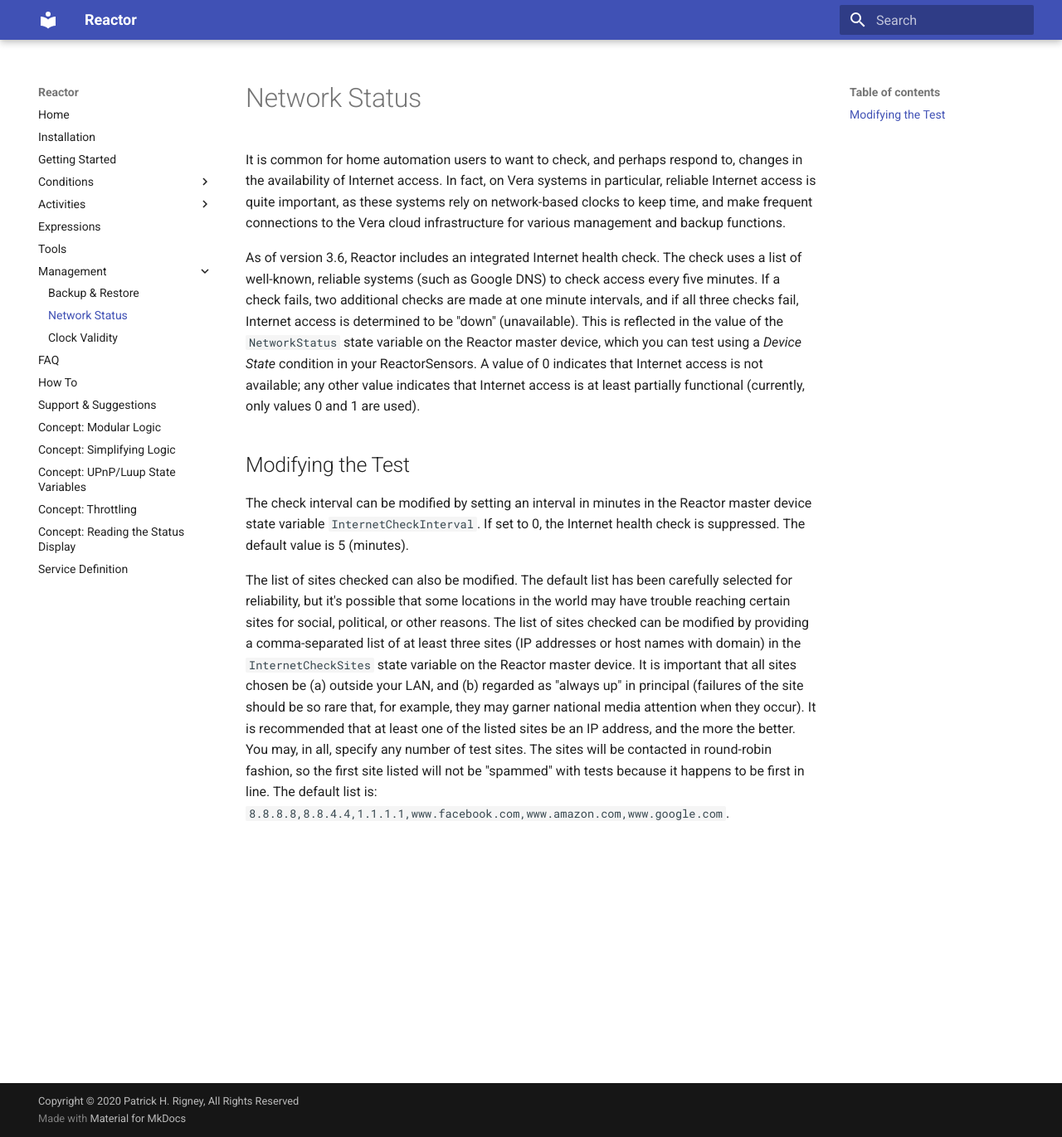
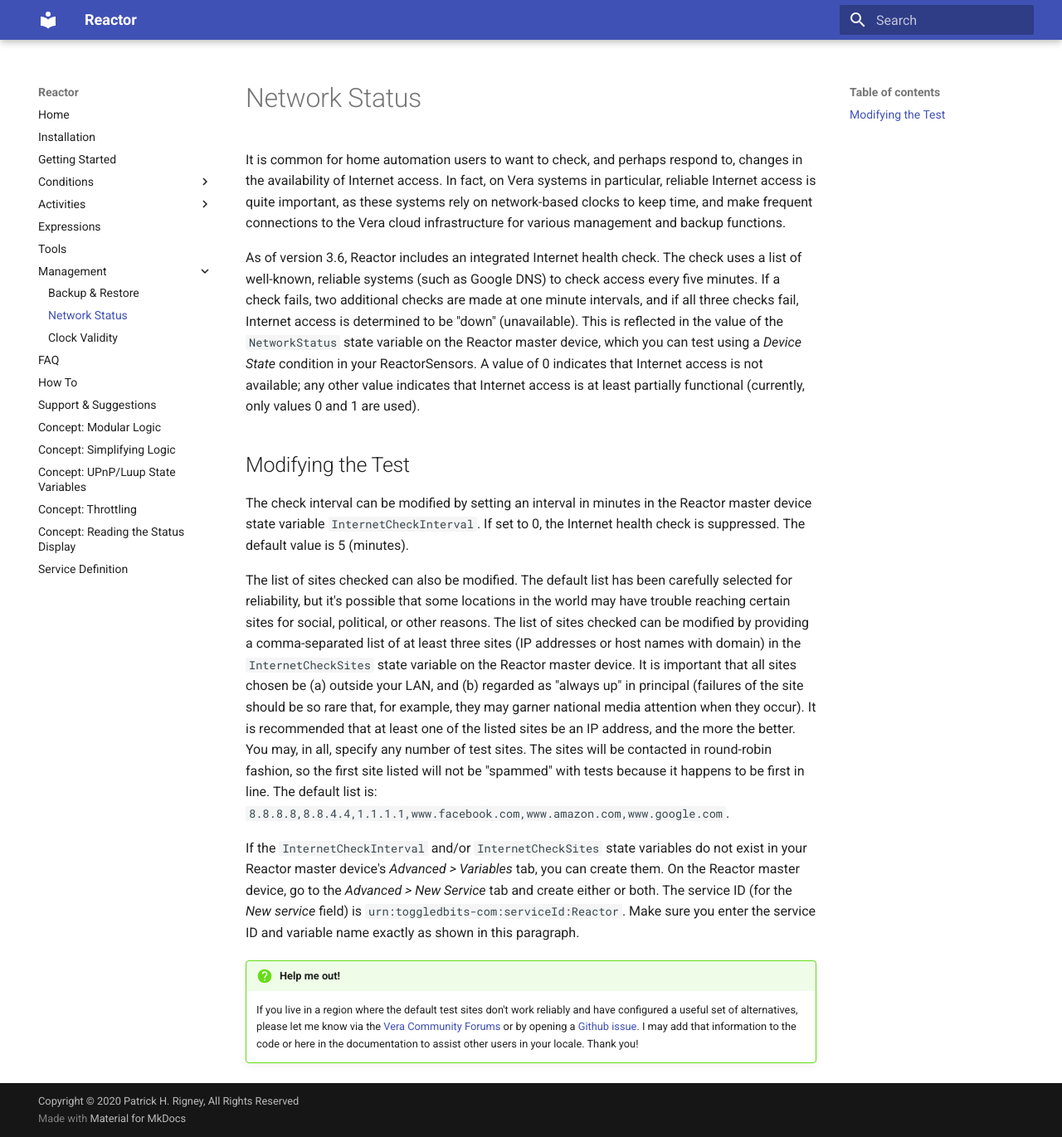
Before and after one commit to toggledbits/Reactor-docs, an MkDocs documentation site: the page built from docs/Network-Status.md, in a window 1280 px wide and 1371 px high. Shown: the whole window at 83% size. Built offline with MkDocs 1.6.1 and Material for MkDocs 9.7.7, drawn with Linux system fonts in a browser that asks for light colours.

Commit message:
Wordsmithing

```diff
--- a/docs/Network-Status.md
+++ b/docs/Network-Status.md
@@ -7,3 +7,8 @@ As of version 3.6, Reactor includes an integrated Internet health check. The che
 The check interval can be modified by setting an interval in minutes in the Reactor master device state variable `InternetCheckInterval`. If set to 0, the Internet health check is suppressed. The default value is 5 (minutes).
 
 The list of sites checked can also be modified. The default list has been carefully selected for reliability, but it's possible that some locations in the world may have trouble reaching certain sites for social, political, or other reasons. The list of sites checked can be modified by providing a comma-separated list of at least three sites (IP addresses or host names with domain) in the `InternetCheckSites` state variable on the Reactor master device. It is important that all sites chosen be (a) outside your LAN, and (b) regarded as "always up" in principal (failures of the site should be so rare that, for example, they may garner national media attention when they occur). It is recommended that at least one of the listed sites be an IP address, and the more the better. You may, in all, specify any number of test sites. The sites will be contacted in round-robin fashion, so the first site listed will not be "spammed" with tests because it happens to be first in line. The default list is: `8.8.8.8,8.8.4.4,1.1.1.1,www.facebook.com,www.amazon.com,www.google.com`.
+
+If the `InternetCheckInterval` and/or `InternetCheckSites` state variables do not exist in your Reactor master device's *Advanced > Variables* tab, you can create them. On the Reactor master device, go to the *Advanced > New Service* tab and create either or both. The service ID (for the *New service* field) is `urn:toggledbits-com:serviceId:Reactor`. Make sure you enter the service ID and variable name exactly as shown in this paragraph.
+
+!!! question "Help me out!"
+    If you live in a region where the default test sites don't work reliably and have configured a useful set of alternatives, please let me know via the [Vera Community Forums](https://community.getvera.com/c/plugins-and-plugin-development/reactor/) or by opening a [Github issue](https://github.com/toggledbits/Reactor/issues). I may add that information to the code or here in the documentation to assist other users in your locale. Thank you!
```
